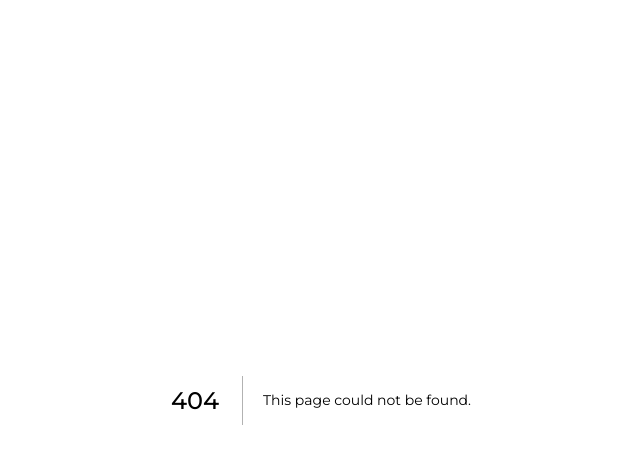
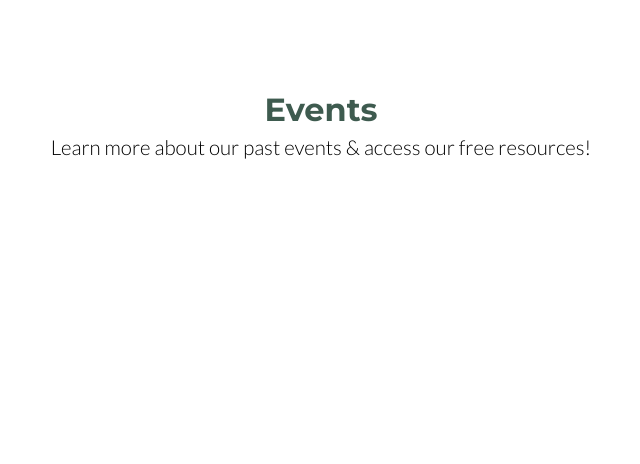
Before and after one commit to SaqifAbrar/glm-website-nextjs, a Next.js app: page /events in a window 1280 px wide. Before the commit this address had no page. Shown: the top 464 px of the page, without its empty margins (319-959 px from the left). Built offline with nearby package versions, Linux system fonts and the light colour scheme.

Commit message:
initialized events page

```diff
--- a/common/components/button.module.scss
+++ b/common/components/button.module.scss
@@ -8,7 +8,7 @@
 		color: $default-text-color;
 		font-family: $main-header-font;
 		font-weight: $bold;
-		border-radius: 15px;
+		border-radius: 10px;
 		font-size: 1.3vw;
 	}
 
--- a/common/components/navbar.module.scss
+++ b/common/components/navbar.module.scss
@@ -2,7 +2,7 @@
 	top: 0;
 	left: 0;
 	position: absolute;
-	color: $default-text-color;
+	color: $dark-text-color;
 }
 
 .navbarWrapper {
--- /dev/null
+++ b/modules/events/header.jsx
@@ -0,0 +1,11 @@
+import React from "react";
+import styles from "./header.module.scss";
+
+export default function header() {
+	return (
+		<div className={styles.headerContainer}>
+			<h2>Events</h2>
+			<p>Learn more about our past events & access our free resources!</p>
+		</div>
+	);
+}
--- /dev/null
+++ b/modules/events/header.module.scss
@@ -0,0 +1,13 @@
+.headerContainer {
+	margin-top: $start-margin;
+	text-align: center;
+
+	h2 {
+		margin-bottom: 0;
+		color: $dark-green;
+	}
+
+	p {
+		margin-top: 0.5vw;
+	}
+}
--- /dev/null
+++ b/pages/events/index.js
@@ -0,0 +1,10 @@
+import React from "react";
+import Header from "../../modules/events/header";
+
+export default function index() {
+	return (
+		<div>
+			<Header />
+		</div>
+	);
+}
```
Also changed, not shown: common/components/working.jsx (added), common/components/working.module.scss (added), modules/events/eventCard.jsx (added), modules/events/eventCard.module.scss (added), modules/events/eventSection.jsx (added), modules/events/eventSection.module.scss (added).
